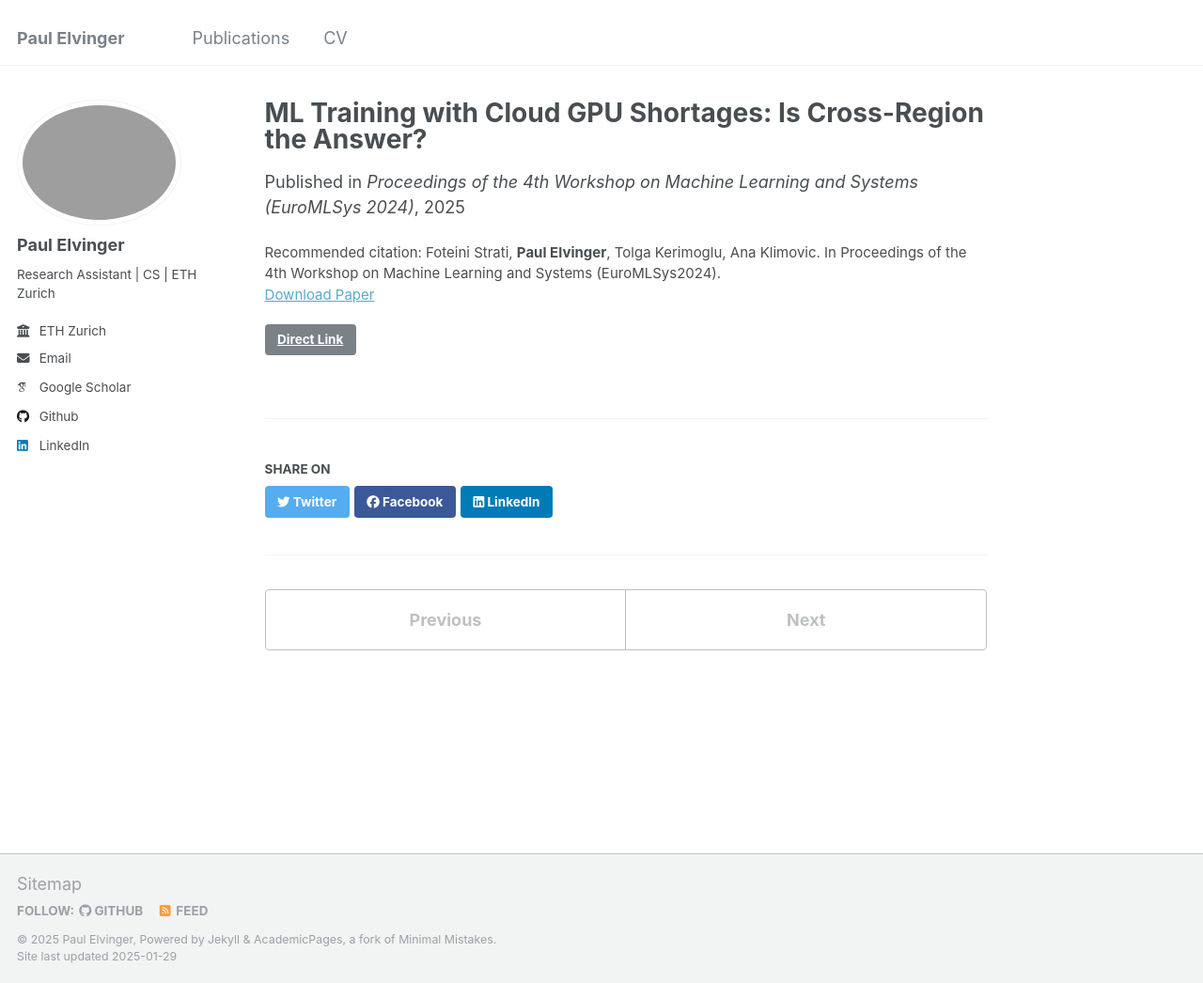
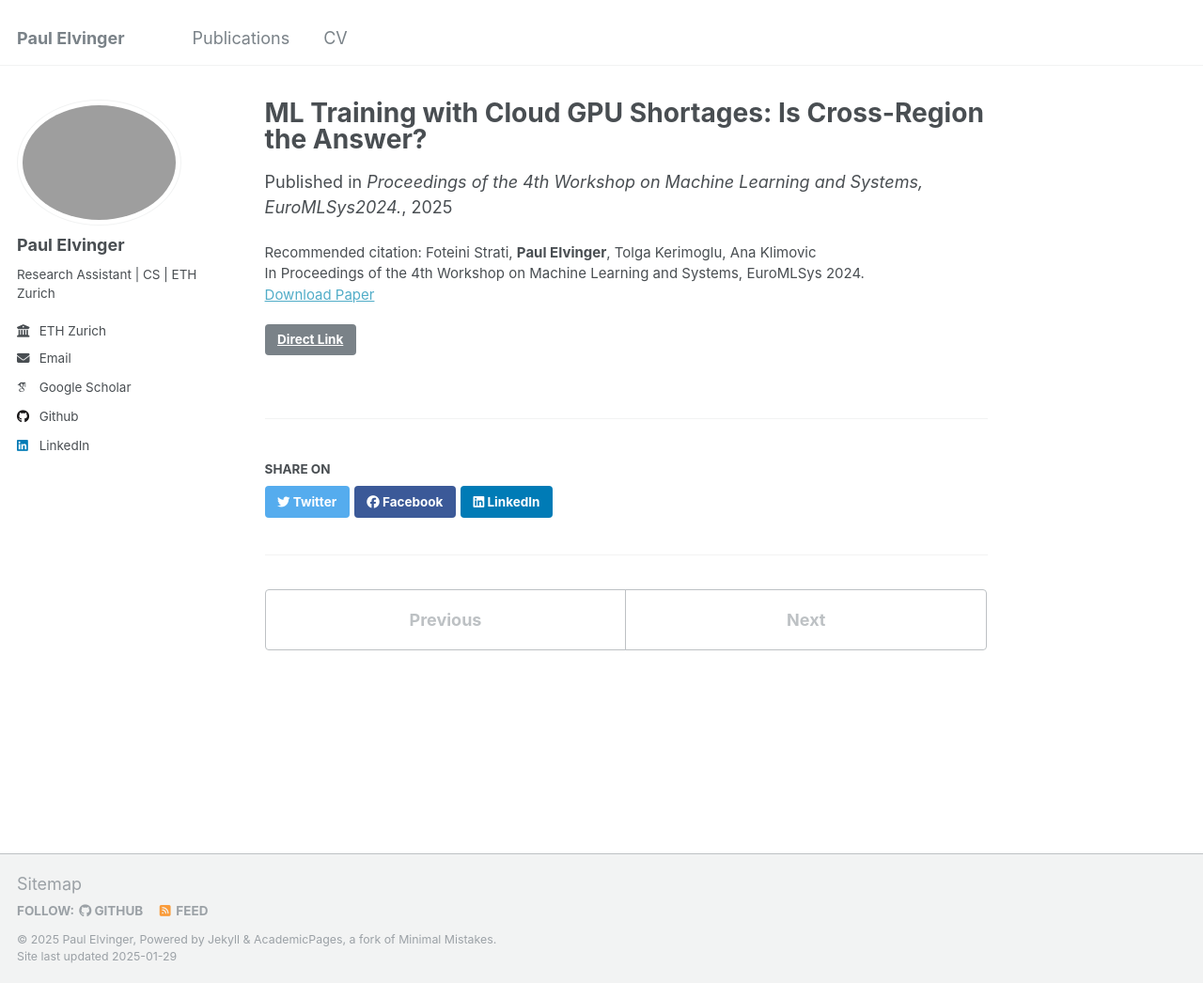
Before and after one commit to elvingerpaul/elvingerpaul.github.io, a Jekyll site: the page built from _publications/2024-eurosys-ml.md, in a window 1280 px wide and 1046 px high. Shown: the whole window at 94% size. Built offline with Jekyll 4.4.1, drawn with Linux system fonts in a browser that asks for light colours; some web fonts are replaced.

```diff
--- a/_publications/2024-eurosys-ml.md
+++ b/_publications/2024-eurosys-ml.md
@@ -4,7 +4,7 @@ collection: publications
 permalink: /publication/2024-eurosys-ml
 # date: 2024-04-22
 link: https://dl.acm.org/doi/abs/10.1145/3642970.3655843
-venue: 'Proceedings of the 4th Workshop on Machine Learning and Systems (EuroMLSys 2024)'
+venue: 'Proceedings of the 4th Workshop on Machine Learning and Systems, EuroMLSys2024.'
 paperurl: '/files/2024-eurosys-ml.pdf'
-citation: 'Foteini Strati, <b>Paul Elvinger</b>, Tolga Kerimoglu, Ana Klimovic. In Proceedings of the 4th Workshop on Machine Learning and Systems (EuroMLSys2024).'
+citation: 'Foteini Strati, <b>Paul Elvinger</b>, Tolga Kerimoglu, Ana Klimovic<br>In Proceedings of the 4th Workshop on Machine Learning and Systems, EuroMLSys 2024.'
 ---
```
Also changed, not shown: _publications/2023-security-policies.md (+1 -1 lines), _publications/2024-interference-scheduling.md (+1 -1 lines), _publications/2025-gpu-utilization.md (+1 -1 lines).
